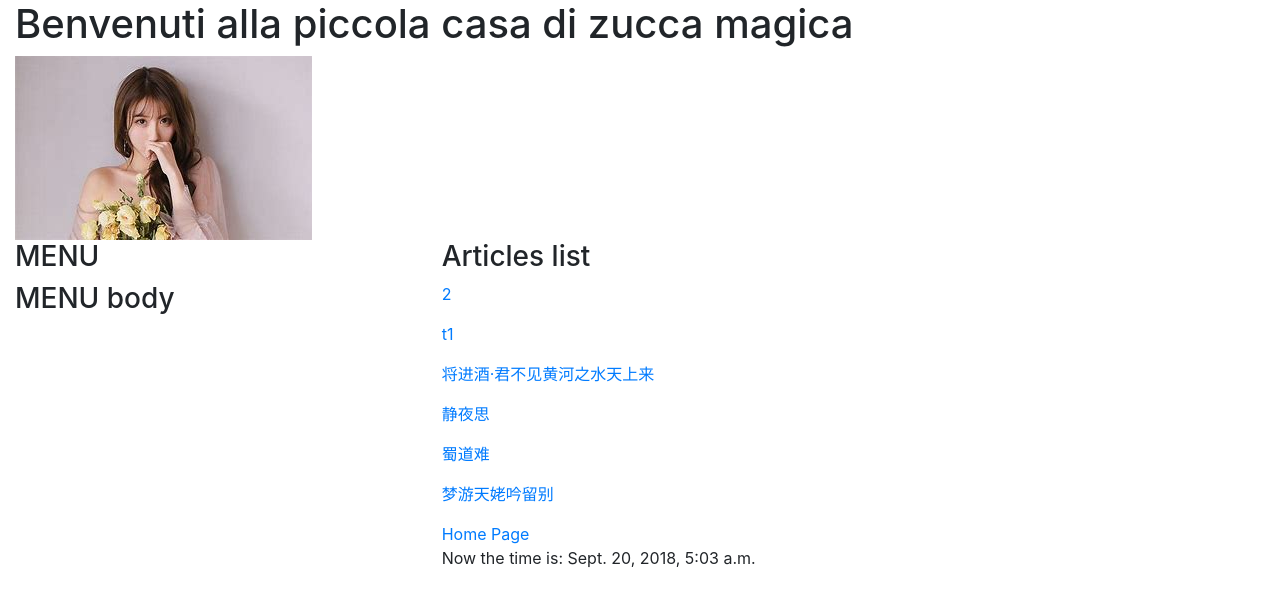
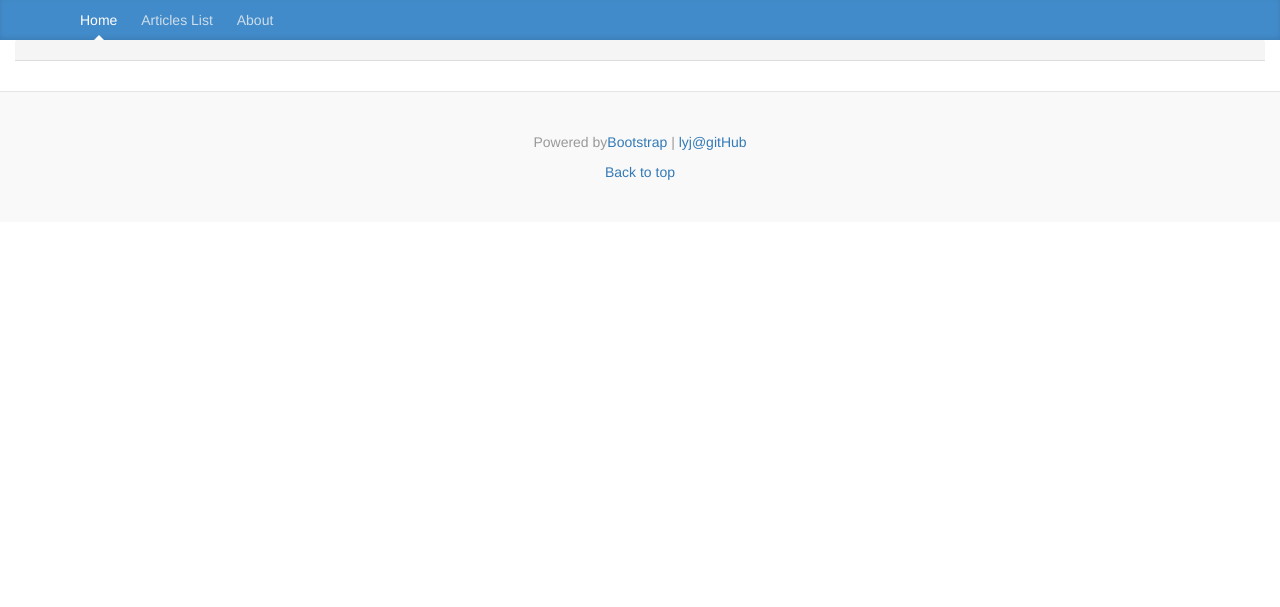
Before and after one commit to Liaoyjun/mBlog, a Django app: page / in a window 1280 px wide. Shown: the top 607 px of the page. Run offline with Django 3.2, Linux system fonts and the light colour scheme; data comes from the database, SQL or seed files in the repository; both versions use the stored data as it was after the commit; some libraries are stand-ins or nearby versions.

Commit message:
Design the UI using bootstrap framework.

```diff
--- a/mBlog/urls.py
+++ b/mBlog/urls.py
@@ -15,13 +15,14 @@ Including another URLconf
 """
 from django.contrib import admin
 from django.urls import path, re_path
-from mainsite.views import homepage, showpost
+from mainsite.views import homepage, showArticle, showArticlesList
 
 
 urlpatterns = [
 
     path('admin/', admin.site.urls),
     path('', homepage),
-    re_path(r'^post/(\w+)/$', showpost)
+    path('articlesList', showArticlesList),
+    re_path(r'^post/(\w+)/$', showArticle)
 
 ]
--- a/mainsite/views.py
+++ b/mainsite/views.py
@@ -32,8 +32,8 @@ def homepage(request):
 	return HttpResponse(html)
 
 
-def showpost(request, slug):
-	template = get_template('post.html')
+def showArticle(request, slug):
+	template = get_template('article.html')
 	try:
 		post = Post.objects.get(slug=slug)
 		if post is not None:
@@ -41,3 +41,10 @@ def showpost(request, slug):
 			return HttpResponse(html)
 	except:
 		return redirect('/404')
+
+def showArticlesList(request):
+	template = get_template('articlesList.html')
+	posts = Post.objects.all()
+	now = datetime.now()
+	html = template.render(locals())
+	return HttpResponse(html)
--- /dev/null
+++ b/static/mainsite/css/blog.css
@@ -0,0 +1,166 @@
+/*
+ * Globals
+ */
+
+body {
+  font-family: Georgia, "Times New Roman", Times, serif;
+  color: #555;
+}
+
+h1, .h1,
+h2, .h2,
+h3, .h3,
+h4, .h4,
+h5, .h5,
+h6, .h6 {
+  margin-top: 0;
+  font-family: "Helvetica Neue", Helvetica, Arial, sans-serif;
+  font-weight: normal;
+  color: #333;
+}
+
+
+/*
+ * Override Bootstrap's default container.
+ */
+
+@media (min-width: 1200px) {
+  .container {
+    width: 970px;
+  }
+}
+
+
+/*
+ * Masthead for nav
+ */
+
+.blog-masthead {
+  background-color: #428bca;
+  -webkit-box-shadow: inset 0 -2px 5px rgba(0,0,0,.1);
+          box-shadow: inset 0 -2px 5px rgba(0,0,0,.1);
+}
+
+/* Nav links */
+.blog-nav-item {
+  position: relative;
+  display: inline-block;
+  padding: 10px;
+  font-weight: 500;
+  color: #cdddeb;
+}
+.blog-nav-item:hover,
+.blog-nav-item:focus {
+  color: #fff;
+  text-decoration: none;
+}
+
+/* Active state gets a caret at the bottom */
+.blog-nav .active {
+  color: #fff;
+}
+.blog-nav .active:after {
+  position: absolute;
+  bottom: 0;
+  left: 50%;
+  width: 0;
+  height: 0;
+  margin-left: -5px;
+  vertical-align: middle;
+  content: " ";
+  border-right: 5px solid transparent;
+  border-bottom: 5px solid;
+  border-left: 5px solid transparent;
+}
+
+
+/*
+ * Blog name and description
+ */
+
+.blog-header {
+  padding-top: 20px;
+  padding-bottom: 20px;
+}
+.blog-title {
+  margin-top: 30px;
+  margin-bottom: 0;
+  font-size: 60px;
+  font-weight: normal;
+}
+.blog-description {
+  font-size: 20px;
+  color: #999;
+}
+
+
+/*
+ * Main column and sidebar layout
+ */
+
+.blog-main {
+  font-size: 18px;
+  line-height: 1.5;
+}
+
+/* Sidebar modules for boxing content */
+.sidebar-module {
+  padding: 15px;
+  margin: 0 -15px 15px;
+}
+.sidebar-module-inset {
+  padding: 15px;
+  background-color: #f5f5f5;
+  border-radius: 4px;
+}
+.sidebar-module-inset p:last-child,
+.sidebar-module-inset ul:last-child,
+.sidebar-module-inset ol:last-child {
+  margin-bottom: 0;
+}
+
+
+/* Pagination */
+.pager {
+  margin-bottom: 60px;
+  text-align: left;
+}
+.pager > li > a {
+  width: 140px;
+  padding: 10px 20px;
+  text-align: center;
+  border-radius: 30px;
+}
+
+
+/*
+ * Blog posts
+ */
+
+.blog-post {
+  margin-bottom: 60px;
+}
+.blog-post-title {
+  margin-bottom: 5px;
+  font-size: 40px;
+}
+.blog-post-meta {
+  margin-bottom: 20px;
+  color: #999;
+}
+
+
+/*
+ * Footer
+ */
+
+.blog-footer {
+  padding: 40px 0;
+  color: #999;
+  text-align: center;
+  background-color: #f9f9f9;
+  border-top: 1px solid #e5e5e5;
+}
+.blog-footer p:last-child {
+  margin-bottom: 0;
+}
--- a/templates/post.html
+++ b/templates/article.html
@@ -1,4 +1,4 @@
-<!--post html-->
+<!--adminPost html-->
 {% extends 'base.html'%}
 {% load markdown_deux_tags %}
 {% block title %}{{ post.title }}record the life{% endblock %}
--- a/templates/base.html
+++ b/templates/base.html
@@ -1,38 +1,42 @@
 <!-- base.html -->
 <!-- add bootstrap -->
 <!DOCTYPE html>
+{% load staticfiles %}
+
 <html lang="en">
-
     <head>
         <meta charset="UTF-8">
-    <title>
-        {% block title %}{% endblock %}
-    </title>
-    <link rel="stylesheet" href="https://stackpath.bootstrapcdn.com/bootstrap/4.1.3/css/bootstrap.min.css" integrity="sha384-MCw98/SFnGE8fJT3GXwEOngsV7Zt27NXFoaoApmYm81iuXoPkFOJwJ8ERdknLPMO" crossorigin="anonymous">
-    <script src="https://code.jquery.com/jquery-3.3.1.slim.min.js" integrity="sha384-q8i/X+965DzO0rT7abK41JStQIAqVgRVzpbzo5smXKp4YfRvH+8abtTE1Pi6jizo" crossorigin="anonymous"></script>
-    <script src="https://cdnjs.cloudflare.com/ajax/libs/popper.js/1.14.3/umd/popper.min.js" integrity="sha384-ZMP7rVo3mIykV+2+9J3UJ46jBk0WLaUAdn689aCwoqbBJiSnjAK/l8WvCWPIPm49" crossorigin="anonymous"></script>
-    <script src="https://stackpath.bootstrapcdn.com/bootstrap/4.1.3/js/bootstrap.min.js" integrity="sha384-ChfqqxuZUCnJSK3+MXmPNIyE6ZbWh2IMqE241rYiqJxyMiZ6OW/JmZQ5stwEULTy" crossorigin="anonymous"></script>
+        <meta http-equiv="X-UA-Compatible" content="IE=edge">
+        <meta name="viewport" content="width=device-width, initial-scale=1">
+
+        <link rel="stylesheet" href="https://stackpath.bootstrapcdn     .com/bootstrap/4.1.3/css/bootstrap.min.css" integrity="sha384-MCw98/SFnGE8fJT3GXwEOngsV7Zt27NXFoaoApmYm81iuXoPkFOJwJ8ERdknLPMO" crossorigin="anonymous">
+        <link href="{% static "mainsite/css/blog.css" %}"  rel="stylesheet">
+        <link href="https://maxcdn.bootstrapcdn.com/bootstrap/3.3.5/css/bootstrap.min.css" rel="stylesheet">
+
+
+
+        <title>{% block title %}{% endblock %}</title>
     </head>
 
     <body>
+        {% include 'header.html' %}
         <div class="container-fluid">
-        {% include 'header.html' %}
             <div class="row">
-            <!-- the menu bar-->
-            <div class="col-sm-4 col-md-4">
-                <div class="panel-default">
-                    <div class="panel-heading">
-                        <h3>MENU</h3>
-                    </div>
-                    <div class="panel-body">
-                        <h3>MENU body</h3>
-                    </div>
-                </div>
+{#            <!-- the menu bar-->#}
+{#            <div class="col-sm-4 col-md-4">#}
+{#                <div class="panel-default">#}
+{#                    <div class="panel-heading">#}
+{#                        <h3>MENU</h3>#}
+{#                    </div>#}
+{#                    <div class="panel-body">#}
+{#                        <h3>MENU body</h3>#}
+{#                    </div>#}
+{#                </div>#}
 
-            </div>
+{#            </div>#}
 
             <!-- the article part-->
-            <div class="col-sm-8 col-md-8">
+                <div class="col-sm-12 col-md-12">
                     <div class="panel-default">
                         <div class="panel-heading">
                             {% block headmessage %}{% endblock %}
@@ -40,13 +44,29 @@
                         <div class="panel-body">
                             {% block content %}{% endblock %}
                         </div>
-                    <div class="panel-footer">
-                        {% include 'footer.html' %}
+    {#                    <div class="panel-footer">#}
+    {#                        {% include 'footer.html' %}#}
+    {#                    </div>#}
                     </div>
                 </div>
             </div>
         </div>
-    </div>
+        {% include 'footer.html' %}
+
+
+
+
+        <!-- Bootstrap core JavaScript
+    ================================================== -->
+    <!-- Placed at the end of the document so the pages load faster -->
+
+{#        <script src="https://ajax.googleapis.com/ajax/libs/jquery/1.11.3/jquery.min.js"></script>#}
+        <script src="https://maxcdn.bootstrapcdn.com/bootstrap/3.3.5/js/bootstrap.min.js"></script>
+
+
+
+        <script src="https://code.jquery.com/jquery-3.3.1.slim.min.js" integrity="sha384-q8i/X+965DzO0rT7abK41JStQIAqVgRVzpbzo5smXKp4YfRvH+8abtTE1Pi6jizo" crossorigin="anonymous"></script>
+        <script src="https://cdnjs.cloudflare.com/ajax/libs/popper.js/1.14.3/umd/popper.min.js" integrity="sha384-ZMP7rVo3mIykV+2+9J3UJ46jBk0WLaUAdn689aCwoqbBJiSnjAK/l8WvCWPIPm49" crossorigin="anonymous"></script>
+        <script src="https://stackpath.bootstrapcdn.com/bootstrap/4.1.3/js/bootstrap.min.js" integrity="sha384-ChfqqxuZUCnJSK3+MXmPNIyE6ZbWh2IMqE241rYiqJxyMiZ6OW/JmZQ5stwEULTy" crossorigin="anonymous"></script>
     </body>
-
 </html>
--- a/templates/footer.html
+++ b/templates/footer.html
@@ -1,10 +1,20 @@
 <!-- footer html-->
-{% block footer %}
-    <a href="/">Home Page</a>
-    {% if now %}
-        <p>Now the time is: {{ now }}</p>
-    {% else %}
-        <p>The articles are took from the website.</p>
-    {% endif %}
+{#{% block footer %}#}
+{#    <a href="/">Home Page</a>#}
+{#    {% if now %}#}
+{#        <p>Now the time is: {{ now }}</p>#}
+{#    {% else %}#}
+{#        <p>The articles are took from the website.</p>#}
+{#    {% endif %}#}
+{##}
+{#{% endblock %}#}
 
-{% endblock %}
+<footer class="blog-footer">
+      <p>
+          Powered by<a href="http://getbootstrap.com">Bootstrap</a> |
+          <a href="https://github.com/Liaoyjun/"> lyj@gitHub</a>
+      </p>
+      <p>
+        <a href="#">Back to top</a>
+      </p>
+</footer>
--- a/templates/header.html
+++ b/templates/header.html
@@ -1,6 +1,20 @@
 <!-- header html -->
-{% load staticfiles %}
-<h1>Benvenuti alla piccola casa di zucca magica</h1>
-<div class="well">
-    <img src="{% static "mainsite/images/ra.jpg" %}">
+{#{% load staticfiles %}#}
+
+<div class="blog-masthead">
+    <div class="container">
+        <nav class="blog-nav">
+          <a class="blog-nav-item active" href="http://127.0.0.1:8001">Home</a>
+          <a class="blog-nav-item" href="http://127.0.0.1:8001/articlesList">Articles List</a>
+{#          <a class="blog-nav-item" href="#">Press</a>#}
+{#          <a class="blog-nav-item" href="#">New hires</a>#}
+          <a class="blog-nav-item" href="#">About</a>
+        </nav>
+    </div>
 </div>
+
+
+{#<h1>Benvenuti alla piccola casa di zucca magica</h1>#}
+{#<div class="well">#}
+{#    <img src="{% static "mainsite/images/ra.jpg" %}">#}
+{#</div> #}
--- a/templates/index.html
+++ b/templates/index.html
@@ -2,13 +2,3 @@
 
 {% extends 'base.html' %}
 {% block title %}Welcome here{% endblock %}
-{% block headmessage %}
-    <h3>Articles list</h3>
-{% endblock %}
-{% block content %}
-    {% for post in posts %}
-        <p>
-        <a href="/post/{{ post.slug }}">{{ post.title}}</a>
-        </p>
-    {% endfor %}
-{% endblock %}
```
Also changed, not shown: mainsite/static/mainsite/css/blog.css (added, +166 -0 lines), templates/articlesList.html (added, +14 -0 lines), db.sqlite3. Lines whose indentation alone changed are shown as unchanged.
